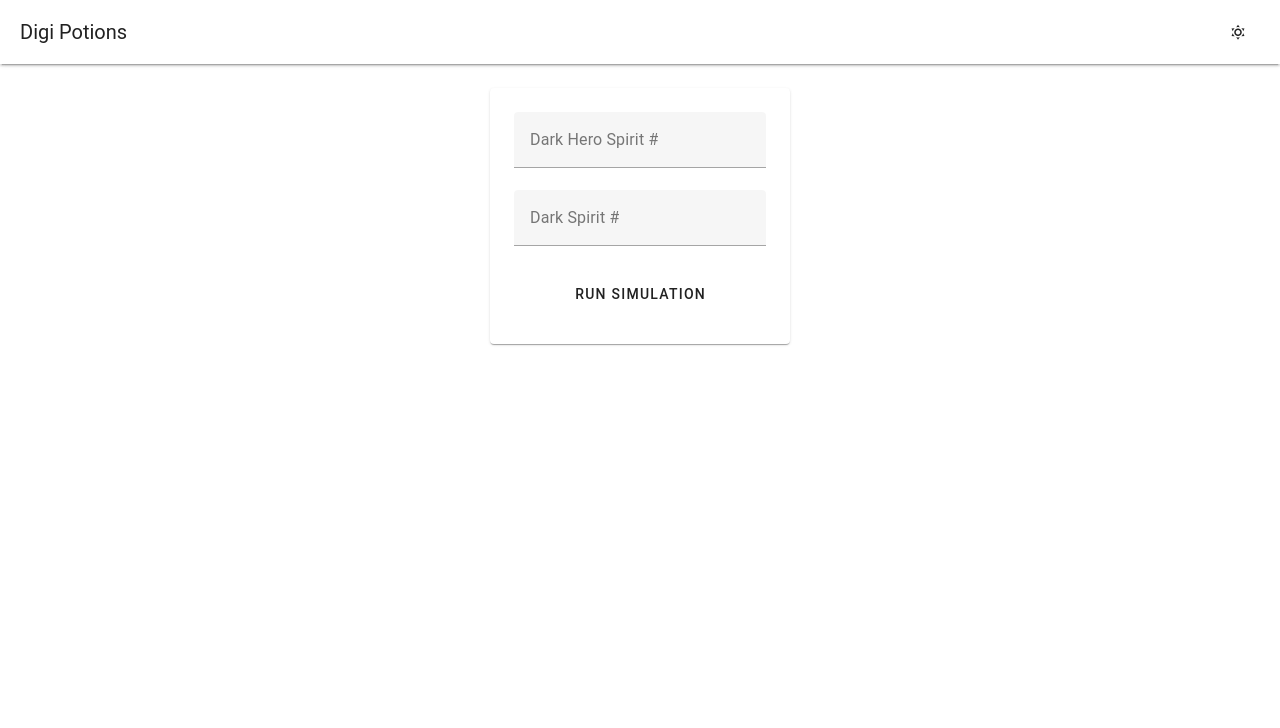
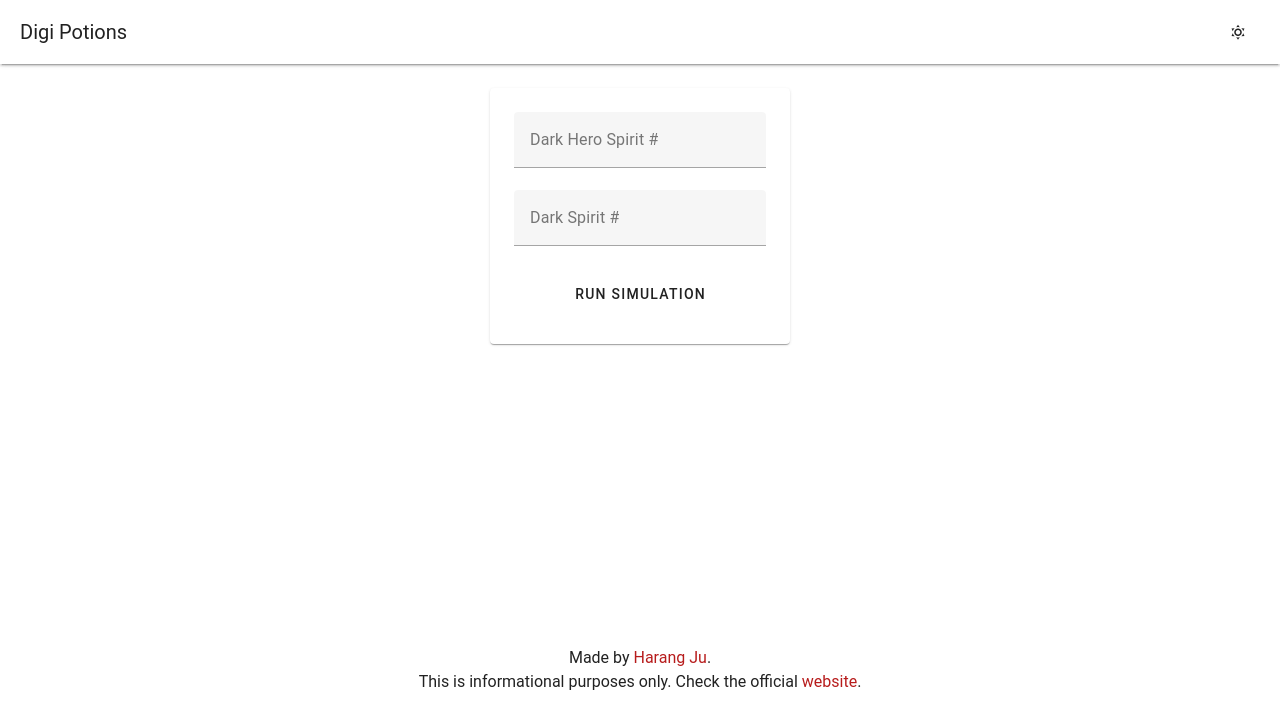
Before and after one commit to harangju/digipotions, a Vue app: page / in a window 1280 px wide. Shown: the top 728 px of the page. Built offline with nearby package versions, Linux system fonts and the light colour scheme; no server answers.

Commit message:
disclaimer

```diff
--- a/src/App.vue
+++ b/src/App.vue
@@ -69,8 +69,16 @@
         </v-card>
       </div>
 
+    </v-main>
 
-    </v-main>
+    <v-footer padless>
+      <v-col class="text-center" cols="12">
+        Made by <a href="https://harangju.com" target="_blank">Harang Ju</a>. <br />
+        This is informational purposes only.
+        Check the official <a href="https://digidaigaku.com" target="_blank">website</a>.
+      </v-col>
+    </v-footer>
+
   </v-app>
 </template>
 
```
